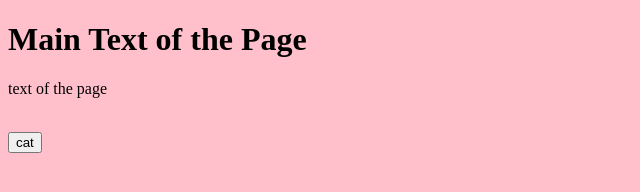
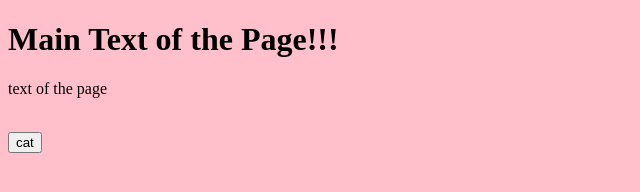
Before and after one commit to GolubevOG/test_site_1, a plain HTML site: page index.html in a window 1280 px wide. Shown: the full height of the page, 0-640 px from the left. Drawn offline with Linux system fonts and the light colour scheme.

Commit message:
Update index.html

```diff
--- a/index.html
+++ b/index.html
@@ -10,7 +10,7 @@
 </head>
 
 <body>
-    <h1>Main Text of the Page</h1>
+    <h1>Main Text of the Page!!!</h1>
     <p>text of the page</p>
     <!-- <input type="text" id="inputNumber" placeholder="enter number">
     <input type="button" value="submit" onclick="newFact(43)"> -->
@@ -19,6 +19,7 @@
     <dir class="cat-image"></dir>
 
 
+
     <script src="script.js"></script>
 </body>
 
```
